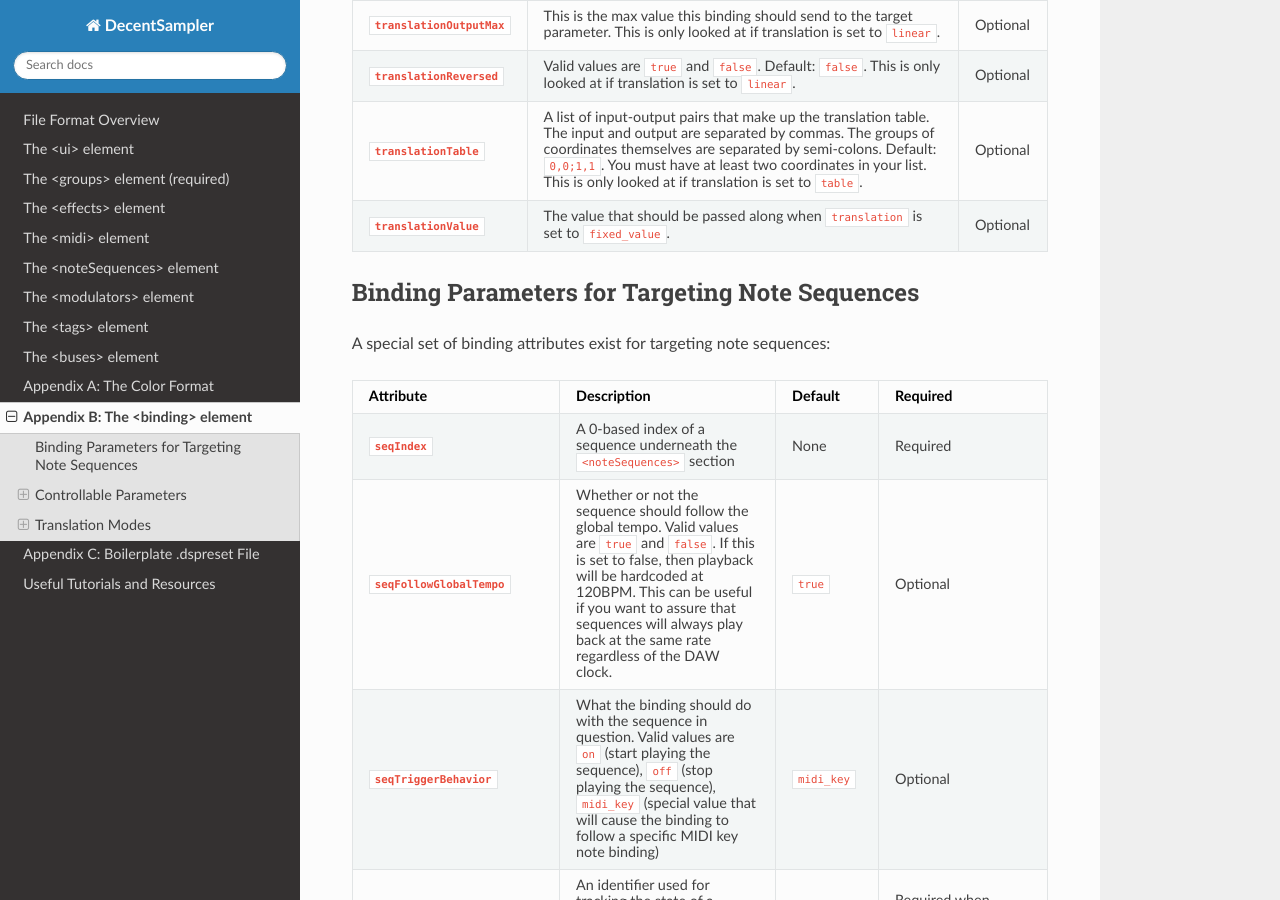
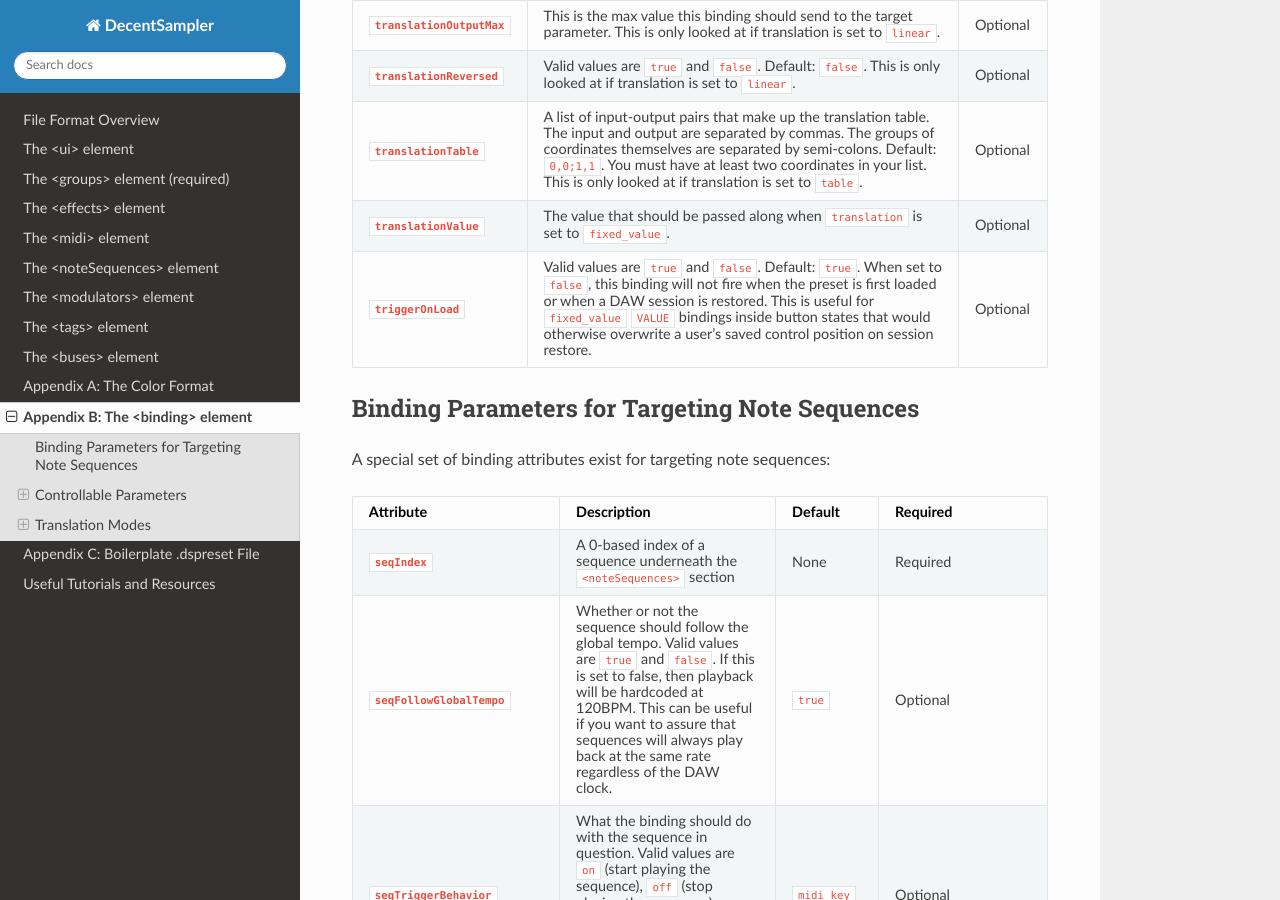
Before and after one commit to DecentSamples/DecentSampler-Developers-Guide, a Sphinx documentation site: the page built from docs/source/appendix-b-the-binding-element.md, in a window 1280 px wide and 900 px high, scrolled down 1541 px. Built offline with Sphinx 7.4.7 and the Read the Docs theme 3.1.0, drawn with Linux system fonts in a browser that asks for light colours; some of the changed lines change nothing that is shown; some of the changed text lies outside the part shown.

Commit message:
0000248: Add triggerOnLoad attribute documentation to binding element appendix

```diff
--- a/docs/source/appendix-b-the-binding-element.md
+++ b/docs/source/appendix-b-the-binding-element.md
@@ -39,6 +39,7 @@ Here's a full list of parameters for the `<binding>` element:
 | **`translationReversed`**  | Valid values are `true` and `false`. Default: `false`. This is only looked at if translation is set to `linear`.                                                                                                                                                                                                    | Optional |
 | **`translationTable`**     | A list of input-output pairs that make up the translation table. The input and output are separated by commas. The groups of coordinates themselves are separated by semi-colons. Default: `0,0;1,1`. You must have at least two coordinates in your list. This is only looked at if translation is set to `table`. | Optional |
 | **`translationValue`**     | The value that should be passed along when `translation` is set to `fixed_value`.                                                                                                                                                                                                                                   | Optional |
+| **`triggerOnLoad`**        | Valid values are `true` and `false`. Default: `true`. When set to `false`, this binding will not fire when the preset is first loaded or when a DAW session is restored. This is useful for `fixed_value` `VALUE` bindings inside button states that would otherwise overwrite a user's saved control position on session restore. | Optional |
 
 ## Binding Parameters for Targeting Note Sequences
 
@@ -72,6 +73,8 @@ This is a list of parameters that can be used in conjunction with the `<binding>
 | Loop End (see note 2 below)                          | `general`              | `instrument` or `group` | `LOOP_END`                      | 0 - last sample                                               | No          | This value will be in number of raw samples where 0 is the beginning. See note 2 below.                                                                                                                                                |
 | Low Note                                             | `general`              | `instrument` or `group` | `LO_NOTE`                       | 0 - 127                                                       | No          | The lowest MIDI note number that will trigger samples in this group. Integer values only.                                                                                                                                               |
 | High Note                                            | `general`              | `instrument` or `group` | `HI_NOTE`                       | 0 - 127                                                       | No          | The highest MIDI note number that will trigger samples in this group. Integer values only.                                                                                                                                              |
+| Low Velocity                                         | `general`              | `group`                 | `LO_VEL`                        | 0 - 127                                                       | No          | The lowest MIDI velocity value that will trigger samples in this group. Integer values only. `groupIndex` or `position` contains the 0-based index of the group.                                                                        |
+| High Velocity                                        | `general`              | `group`                 | `HI_VEL`                        | 0 - 127                                                       | No          | The highest MIDI velocity value that will trigger samples in this group. Integer values only. `groupIndex` or `position` contains the 0-based index of the group.                                                                       |
 | Root Note                                            | `general`              | `instrument` or `group` | `ROOT_NOTE`                     | 0 - 127                                                       | No          | The MIDI note number used as the root pitch for transposition. Integer values only.                                                                                                                                                     |
 | Silencing Decay                                      | `general`              | `instrument` or `group` | `SILENCING_DECAY`               | 0.0+ (seconds)                                                | No          | Controls the fade-out time in seconds when a note is silenced by a new note. When greater than 0, this overrides `silencingMode`. For example, `0.05` produces a 50ms fade-out. `groupIndex` or `position` contains the 0-based index of the group. |
 | Silencing Mode                                       | `general`              | `instrument` or `group` | `SILENCING_MODE`                | `fast`, `normal`                                              | No          | Controls how a playing note is silenced when a new note triggers silencing. `fast` = immediate cutoff, `normal` = uses the envelope release. Typically used with a `fixed_value` translation. `groupIndex` or `position` contains the 0-based index of the group. |
@@ -86,6 +89,7 @@ This is a list of parameters that can be used in conjunction with the `<binding>
 | Global Amp Envelope Release Curve Shape              | `amp`                  | `instrument`            | `ENV_RELEASE_CURVE`             | -100 - 100                                                    | No          | N/A                                                                                                                                                                                                                                    |
 | Glide/Portamento Time                                | `amp`                  | `instrument`            | `GLIDE_TIME`                    | 0.0 - 10.0                                                    | No          | N/A                                                                                                                                                                                                                                    |
 | Group Enabled / Disabled                             | `amp`                  | `group`                 | `ENABLED`                       | true, false                                                   |             | `groupIndex` or `position` contains the 0-based index of the group                                                                                                                                                                     |
+| Group Amplitude Envelope Enabled / Disabled          | `amp`                  | `group`                 | `AMP_ENV_ENABLED`               | true, false                                                   | No          | `groupIndex` or `position` contains the 0-based index of the group. When `false`, samples play as one-shots (no ADSR).                                                                                                                  |
 | Group Volume                                         | `amp`                  | `group`                 | `AMP_VOLUME`                    | 0.0 - 16.0                                                    | Yes         | `groupIndex` or `position` contains the 0-based index of the group                                                                                                                                                                     |
 | Group Tuning                                         | `amp`                  | `group`                 | `GROUP_TUNING`                  | -36.0 - 36.0                                                  | Yes         | `groupIndex` or `position` contains the 0-based index of the group                                                                                                                                                                     |
 | Pan                                                  | `amp`                  | `group`                 | `PAN`                           | -100 - 100                                                    | Yes         | `groupIndex` or `position` contains the 0-based index of the group                                                                                                                                                                     |
@@ -245,7 +249,7 @@ NOTE: The table below scrolls to the right.
 | Effect Settings                                      | `effect`               | `bus`                   | Any of the effect settings that can be addressed at the global level can be addressed here.  | Same as their equivalent global-level effect parameterss.     | No          | `busIndex` contains the 0-based index of the bus, `effectIndex` contains the 0-based index of the effect.                                                                                                                              |
 
 
-2. NOTE: If your sample library manipulates `start`, `end`, `loopStart`, or `loopEnd` after a sample library's initial load, the sample playback engine must be in RAM/Memory mode (not disk streaming) or you will get very unpredictable results. In order to enforce this, sample creators should use the `playbackEngine` attribute.
+2. NOTE: If your sample library manipulates `start`, `end`, `loopStart`, or `loopEnd` after a sample library's initial load, the sample playback engine must be in RAM/Memory mode (not disk streaming) or you will get very unpredictable results. In order to enforce this, sample creators should use the `playbackMode` attribute.
 
 ## Translation Modes
 
```
